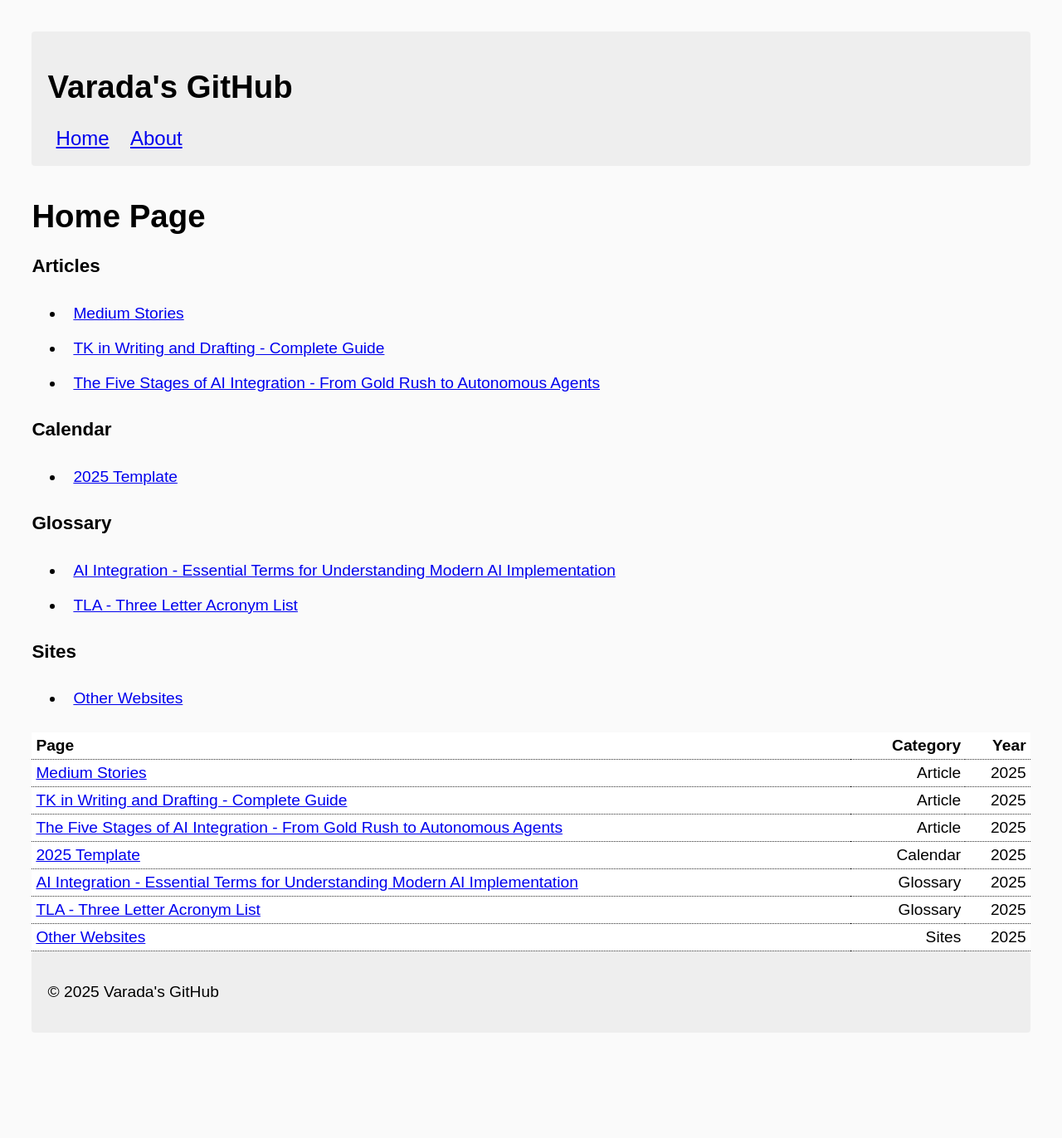
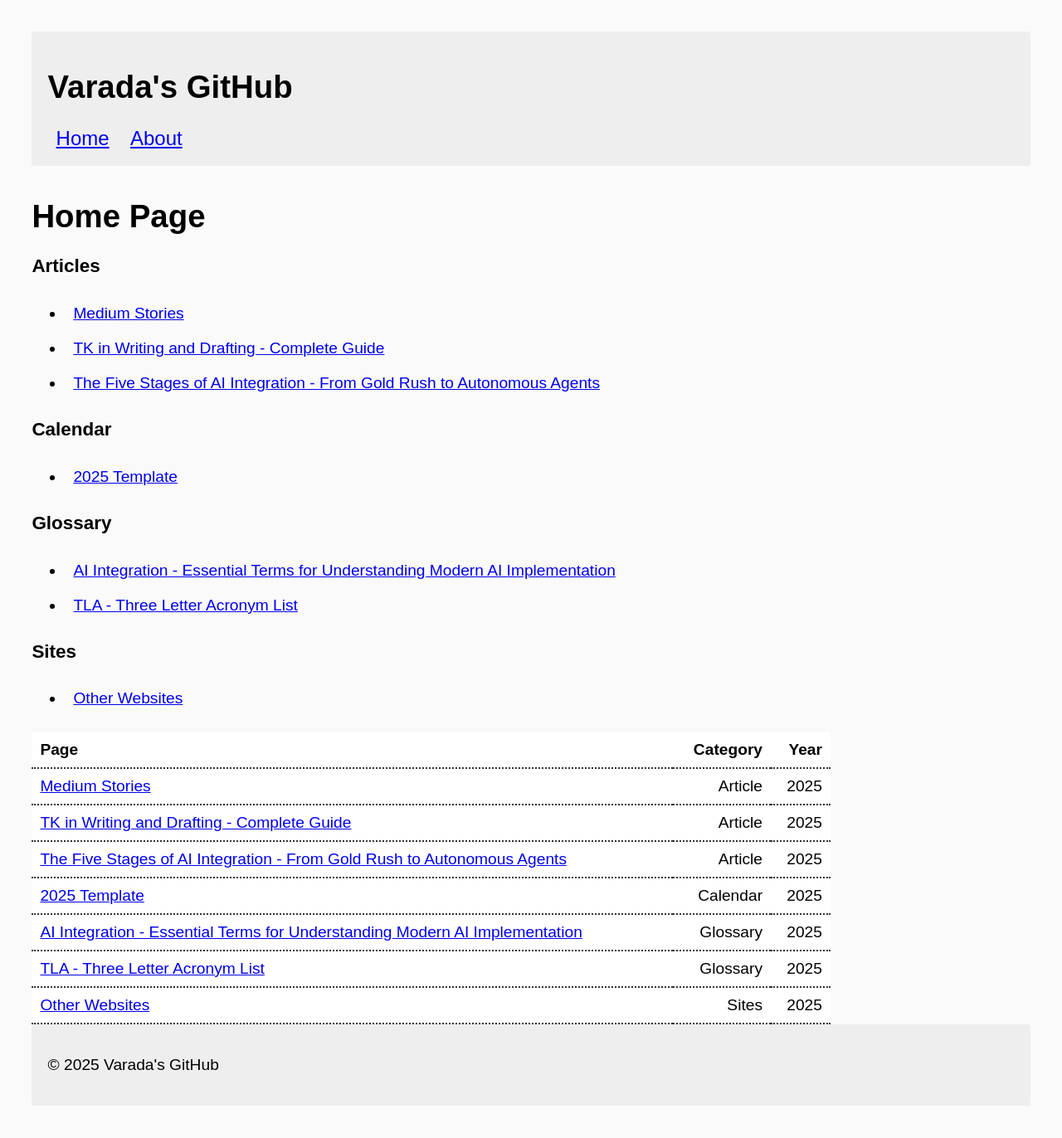
Before and after one commit to ivarada/ivarada.github.io, a Jekyll site: the page built from index.md, in a window 1280 px wide. Shown: the whole page at 83% size. Built offline with Jekyll 4.4.1, drawn with Linux system fonts in a browser that asks for light colours; before the commit the page ends 1284 px from its top, so only the background shows below that.

Commit message:
Update table styling for index home page
Adjusted table width and modified padding and border styles.

```diff
--- a/assets/style.css
+++ b/assets/style.css
@@ -24,13 +24,13 @@ nav a{
 /* TABLE FORMATTING FOR INDEX HOME PAGE */
 table.index-page-html {
   border-collapse: collapse;
-  width: 100%;
+  width: 80%;
 }
 
 table.index-page-html th,
 table.index-page-html td {
-  border-bottom: 1px dotted #333;
-  padding: 5px;
+  border-bottom: 2px dotted #333;
+  padding: 10px;
   background-color: #fff;
   position: relative;
 }
```
